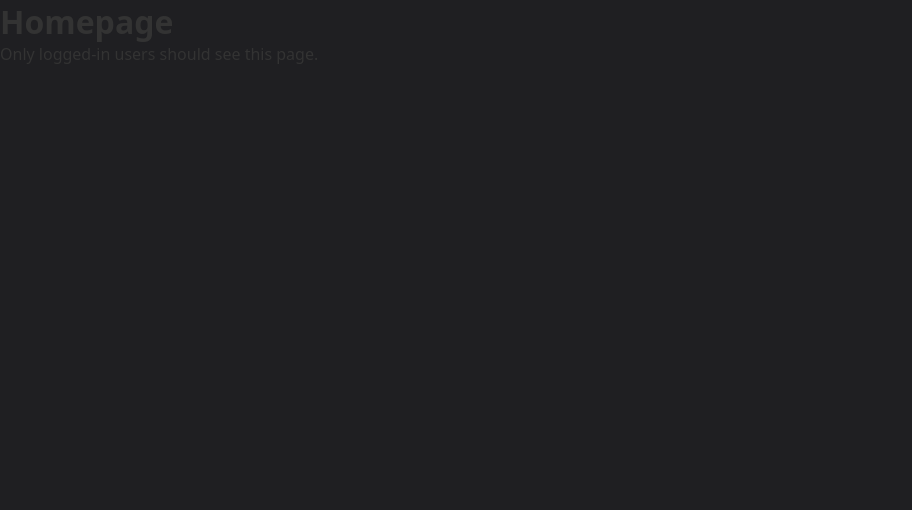
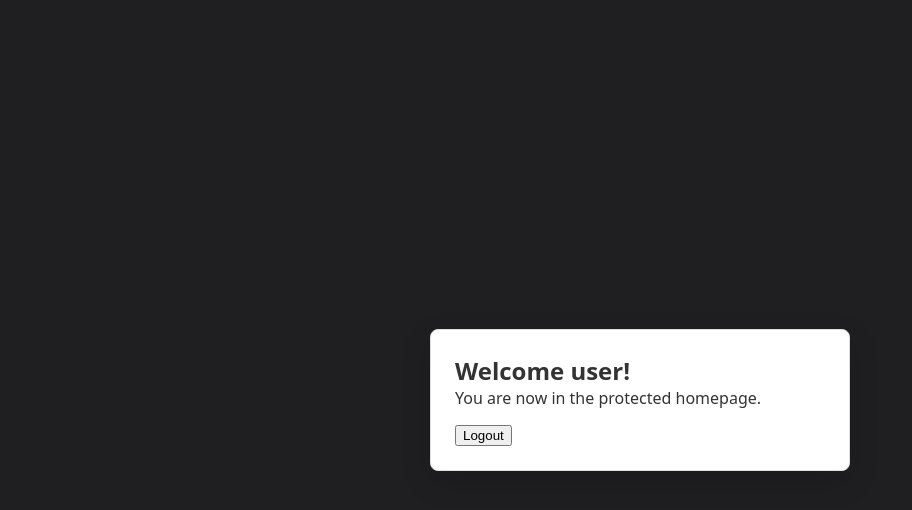
Before and after one commit to Qiyueyue123/SAP-AInonsense, a React (Vite) app in the folder frontend/: page /homepage in a window 1280 px wide. Shown: the top 510 px of the page, without its empty margins (0-912 px from the left). Built offline with nearby package versions, Linux system fonts and the light colour scheme; no server answers; sample sign-in values are in the browser's storage.

Commit message:
minor bug fixes

```diff
--- a/frontend/src/pages/Homepage.jsx
+++ b/frontend/src/pages/Homepage.jsx
@@ -1,8 +1,19 @@
+import { useAuth } from "../AuthContext";
+
 export default function Homepage() {
+  const { logout, user } = useAuth();
+
   return (
-    <div>
-      <h1>Homepage</h1>
-      <p>Only logged-in users should see this page.</p>
+    <div className="page-center">
+      <div className="auth-card">
+        <h2>Welcome {user?.email || "user"}!</h2>
+
+        <p>You are now in the protected homepage.</p>
+
+        <button onClick={logout} style={{ marginTop: "1rem" }}>
+          Logout
+        </button>
+      </div>
     </div>
   );
 }
--- a/frontend/src/pages/Login.css
+++ b/frontend/src/pages/Login.css
@@ -47,10 +47,11 @@
   cursor: default;
 }
 
-/* Error + hint text */
+/* Login.css */
 .error {
-  color: #d33;
-  margin-top: 4px;
+  margin-top: 8px;
+  color: #d30000;
+  font-size: 0.95rem;
 }
 
 .hint {
--- a/frontend/src/pages/Login.jsx
+++ b/frontend/src/pages/Login.jsx
@@ -62,6 +62,11 @@ return (
         <input name="email" type="email" required />
         <label>Password</label>
         <input name="password" type="password" required />
+        {error && (
+            <p className="error" role="alert" aria-live="assertive">
+              {error}
+            </p>
+          )}
         <button type="submit">Login</button>
       </form>
       <p className="hint">
```
